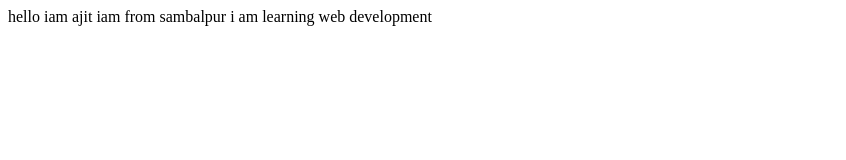
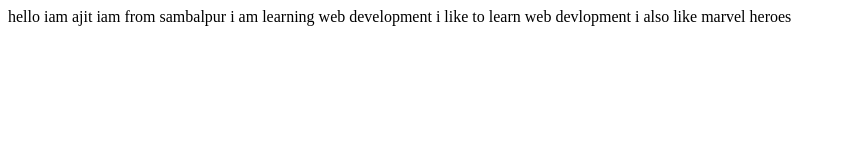
Before and after one commit to Ajitsah2468/Ajit-sah-site, a plain HTML site: page index.html in a window 1280 px wide. Shown: the whole page, without its empty margins (0-846 px from the left). Drawn offline with Linux system fonts and the light colour scheme.

Commit message:
update interest

```diff
--- a/index.html
+++ b/index.html
@@ -10,5 +10,7 @@
     hello iam ajit
     iam from sambalpur
     i am learning web development
+
+    i like to learn web devlopment i also like marvel heroes
 </body>
 </html>
```
